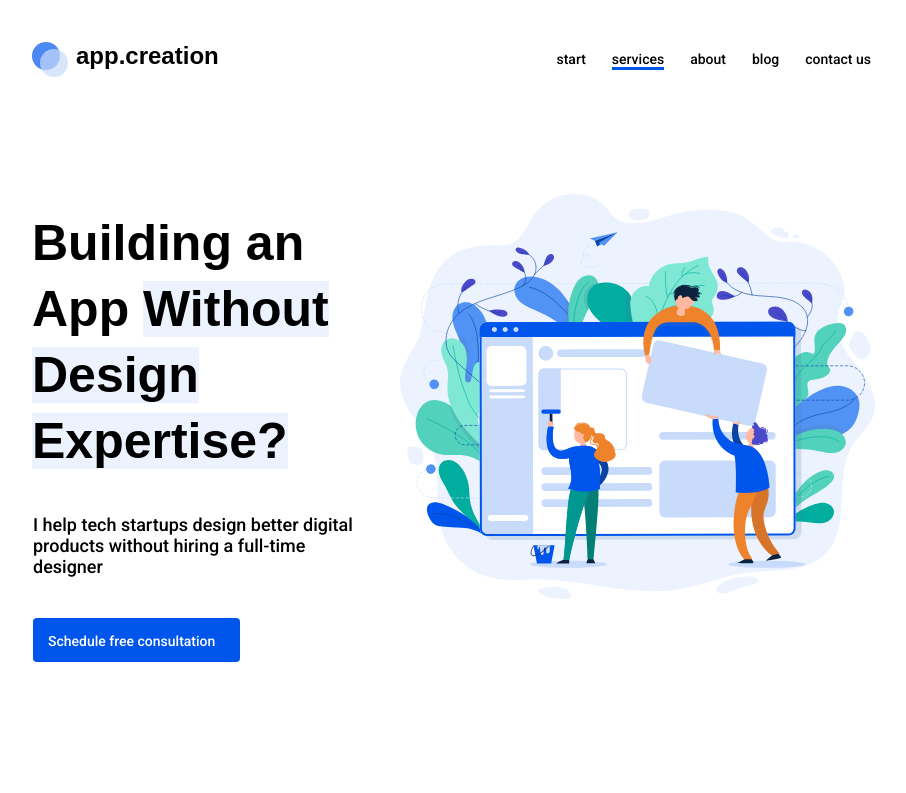
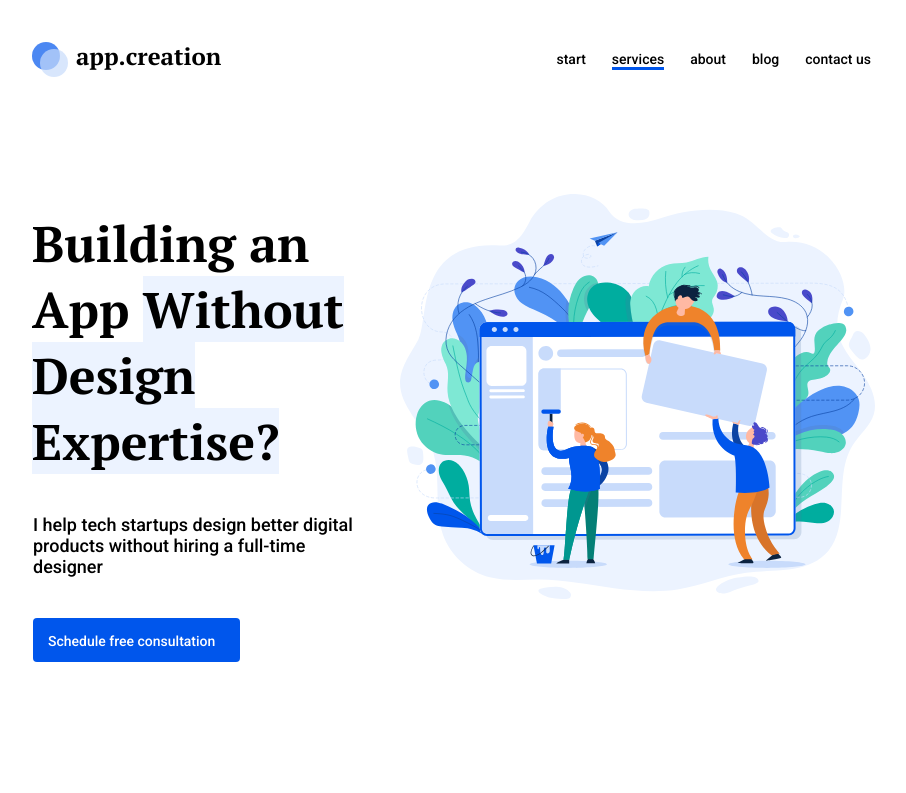
Before and after one commit to WebHeroSchool/HTML_CSS_2.0-Artem1998, a plain HTML site: page index.html in a window 1280 px wide. Shown: the whole page, without its empty margins (187-1093 px from the left). Drawn offline with Linux system fonts and the light colour scheme; files whose address does not match are found by name; a web font is replaced by a local one.

Commit message:
index.html

```diff
--- a/css/fonts.css
+++ /dev/null
@@ -1,13 +0,0 @@
-@font-face {
-    font-family: 'PTSerif';
-    src: url('fonts/PTSerif-Bold.woff') format('woff');
-    font-weight: 700;
-    font-style: normal;
-}
-
-@font-face {
-    font-family: 'PTSerif';
-    src: url('fonts/PTSerif-Regular.woff') format('woff');
-    font-weight: 400;
-    font-style: normal;
-}
--- a/index.html
+++ b/index.html
@@ -4,9 +4,9 @@
     <meta charset="utf-8">
     <meta name="viewport" content="width=device-width, initial-scale=1">
     <title>app.creation</title>
-    <link rel="stylesheet" href="css/style.min.css">
+    <link rel="stylesheet" href="style.min.css">
     <link rel="stylesheet" href="https://fonts.googleapis.com/css2?family=Roboto:wght@500&display=swap">
-    <link rel="stylesheet" href="css/fonts.css">
+    <link rel="stylesheet" href="fonts.css">
   </head>
   <body>
     <div class="wrapper">
```
Also changed, not shown: style.min.css (renamed from css/style.min.css).
